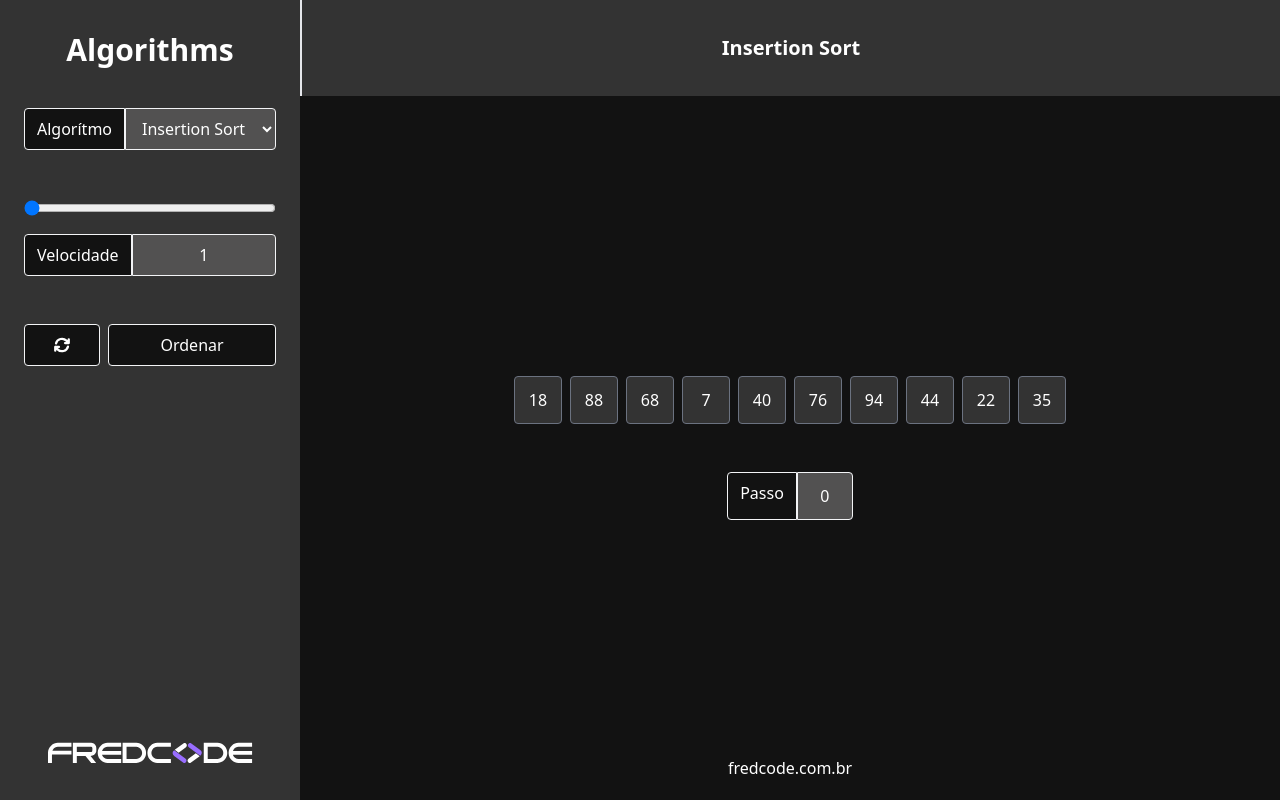
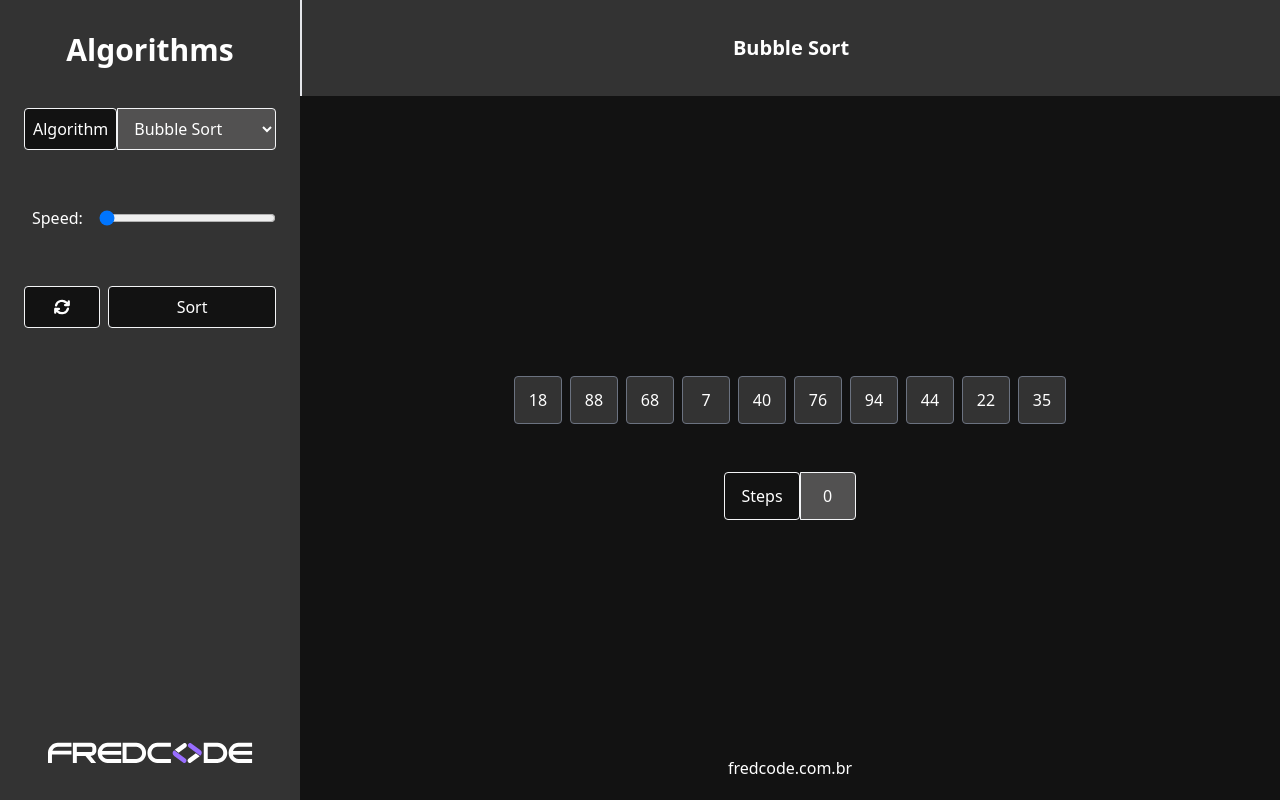
Before and after one commit to fredcode-br/sorting-algorithms, a React (Create React App) app: page / in a window 1280 px wide. Built offline with nearby package versions, Linux system fonts and the light colour scheme; the HTML template or start-up script is replaced by a standard one.

Commit message:
finishing bubble sort annimation

```diff
--- a/src/Types/algorithm.ts
+++ b/src/Types/algorithm.ts
@@ -15,4 +15,6 @@ export type AlgorithmContextType = {
     setSteps: React.Dispatch<React.SetStateAction<number>>;
     speed: number;
     setSpeed: React.Dispatch<React.SetStateAction<number>>;
+    smallest: number;
+    setSmallest: React.Dispatch<React.SetStateAction<number>>;
 };
--- /dev/null
+++ b/src/Types/label.ts
@@ -0,0 +1,6 @@
+export default interface Ilabel {
+    children: React.ReactNode,
+    customClass?: string | undefined,
+    htmlFor: string,
+    status?: boolean
+}
--- a/src/Types/select.ts
+++ b/src/Types/select.ts
@@ -1,5 +1,7 @@
 export default interface Iselect {
     options: { name: string; value: string }[]
     id: string,
+    status?: boolean,
+    customClass?: string | undefined,
     handleSelect: (algorithm?: string) => void
 }
--- /dev/null
+++ b/src/algorithms/QuickSort.tsx
@@ -0,0 +1,101 @@
+import {useEffect } from 'react';
+import { useAlgorithmContext } from "../common/context/Algorithm";
+import { async } from 'q';
+
+const QuickSort = () => {
+    const {
+        numbers,
+        // setNumbers,
+        // setSteps,
+        // speed,
+        actualAlgorithm,
+        sorting,
+        // setSorting
+    } = useAlgorithmContext();
+    let sortedNumbers = [...numbers];
+
+    function sleep(ms: number) {
+        return new Promise(resolve => setTimeout(resolve, ms));
+    }
+
+    const swap = async (arr: number[], i: number, j: number) => {
+      let temp = arr[i];
+      arr[i] = arr[j];
+      arr[j] = temp;
+   }
+
+    const partition = async (values: number[], l: number, r: number, timer: number) => {
+      let pivot = values[r];
+
+      let j = l-1;
+      for(let i = l; i < r; i++){
+         if(values[i]<pivot){
+            j++;
+            swap(values,i,j);
+
+            // document.getElementById(ids[i]).style.transform = `translateX(${i*11}px)`;
+            // document.getElementById(ids[j]).style.transform = `translateX(${j*11}px)`;
+            let numberI = document.getElementById(`${sortedNumbers[i]}`)
+            let numberJ = document.getElementById(`${sortedNumbers[j]}`)
+
+            if (numberI) numberI.style.transform = 'translate(0%, -150%)'
+            if (numberJ) numberJ.style.transform = 'translate(0%, -150%)'
+            await sleep(400)
+
+            if (numberI) numberI.style.transform = 'translateY(0%)'
+            if (numberJ) numberJ.style.transform = 'translateY(0%)'
+            await sleep(400)
+
+         }
+      }
+      swap(values,r,j+1);
+      await sleep(4000)
+
+      let numberR = document.getElementById(`${sortedNumbers[r]}`)
+      let numberJ1 = document.getElementById(`${sortedNumbers[j+1]}`)
+      if (numberR) numberR.style.border = "solid 3px red"
+      if (numberJ1) numberJ1.style.border = "solid 3px red"
+      await sleep(4000)
+
+      if (numberR) numberR.style.border = "solid 1px gray"
+      if (numberJ1) numberJ1.style.border = "solid 1px gray"
+
+      // setTimeout(() => {
+
+        //  document.getElementById(ids[j+1]).childNodes[1].style.backgroundColor = 'black';
+        //  setTimeout(() => {
+            // document.getElementById(ids[j+1]).childNodes[1].style.backgroundColor = myState.color;
+        //  },myState.speed*6-10)
+
+        //  document.getElementById(ids[r]).style.transform = `translateX(${r*11}px)`;
+        //  document.getElementById(ids[j+1]).style.transform = `translateX(${(j+1)*11}px)`;
+
+      // },myState.speed*timer*6);
+      return j+1;
+   }
+
+   const quickSort = async (values: number[], l: number , r: number, timer: number) => {
+      if(l<r){
+         let ind = await partition(values,l,r,timer);
+         quickSort(values,l,ind-1,timer-1);
+         quickSort(values,ind+1,r,timer-1);
+      }
+   }
+
+    const solve = () => {
+      quickSort(sortedNumbers, 0, sortedNumbers.length-1, Math.ceil(Math.log(sortedNumbers.length+1)));
+    }
+
+
+    useEffect(() => {
+      if(actualAlgorithm.value === 'quick'){
+          if(sorting === true)
+            solve()
+       }
+    }, [sorting, actualAlgorithm.value]);
+
+    return <></>
+}
+
+
+export default QuickSort
--- a/src/common/context/Algorithm.tsx
+++ b/src/common/context/Algorithm.tsx
@@ -22,7 +22,9 @@ const DEFAUL_VALUE = {
     steps: 0,
     setSteps: () => {},
     speed: 1000,
-    setSpeed: () => {}
+    setSpeed: () => {},
+    smallest: 0,
+    setSmallest: () => {}
 };
 
 function generateRandomNumbers(): number[] {
@@ -41,16 +43,17 @@ AlgorithmContext.displayName = "Algorítmo";
 
 export const AlgorithmProvider = ({ children }: Props) => {
     const algorithms: IAlgorithmContext[] = [
+        {name: 'Bubble Sort', value: 'bubble'},
         {name: 'Insertion Sort', value: 'insertion'},
-        {name: 'Bubble Sort', value: 'bubble'},
         {name: 'Selection Sort', value: 'selection'},
-        {name: 'Quick Sort', value: 'quick'}
+        // {name: 'Quick Sort', value: 'quick'},
     ];
     const [ actualAlgorithm, setActualAlgorithm ] = useState<IAlgorithmContext>(algorithms[0]);
     const [ numbers, setNumbers ] = useState<number[]>(generateRandomNumbers);
     const [ sorting, setSorting ] = useState<boolean>(false);
     const [ steps, setSteps ] = useState<number>(0);
-    const [ speed, setSpeed ] = useState<number>(1000)
+    const [ speed, setSpeed ] = useState<number>(1000);
+    const [ smallest, setSmallest  ] = useState<number>(0)
 
     return (
         <AlgorithmContext.Provider value={{
@@ -64,7 +67,9 @@ export const AlgorithmProvider = ({ children }: Props) => {
             steps,
             setSteps,
             speed,
-            setSpeed
+            setSpeed,
+            smallest,
+            setSmallest
         }}>
             { children }
         </AlgorithmContext.Provider>
@@ -83,7 +88,9 @@ export const useAlgorithmContext = () => {
         steps,
         setSteps,
         speed,
-        setSpeed
+        setSpeed,
+        smallest,
+        setSmallest
     } = useContext(AlgorithmContext);
 
     function selectAlgorithmn(value: string) {
@@ -99,10 +106,6 @@ export const useAlgorithmContext = () => {
         setSorting(false)
         setNumbers(generateRandomNumbers)
         setSteps(0)
-    }
-
-    function stop() {
-        setSorting(false)
     }
 
     useEffect(() => {
@@ -122,10 +125,11 @@ export const useAlgorithmContext = () => {
         steps,
         setSteps,
         reset,
-        stop,
         speed,
         setSpeed,
         sorting,
-        setSorting
+        setSorting,
+        smallest,
+        setSmallest
     }
 }
--- a/src/components/Content/index.tsx
+++ b/src/components/Content/index.tsx
@@ -3,9 +3,11 @@ import { useAlgorithmContext } from "../../common/context/Algorithm";
 import BubbleSort from "../../algorithms/BubbleSort";
 import InsertionSort from "../../algorithms/InsertionSort";
 import SelectionSort from "../../algorithms/SelectionSort";
+import Label from "../Label";
+// import QuickSort from "../../algorithms/QuickSort";
 
 const Content = () => {
-    const { numbers, steps, actualAlgorithm } = useAlgorithmContext();
+    const { numbers, steps, actualAlgorithm, smallest } = useAlgorithmContext();
 
     return (
         <div className="flex flex-col justify-center items-center relative gap-2 bg-dark-100 text-white" style={{ gridArea: 'CT', height: '88vh'}}>
@@ -14,8 +16,9 @@ const Content = () => {
                 className="flex"
             >
                 <BubbleSort />
+                <SelectionSort />
                 <InsertionSort />
-                <SelectionSort />
+                {/* <QuickSort /> */}
 
                 {numbers.map((number) => (
                     <li
@@ -29,24 +32,25 @@ const Content = () => {
                 ))}
             </ul>
             <div className="flex gap-5">
-                <div className="flex pt-10">
-                    <label
-                        className="bg-dark-100  text-white border border-gray-100 rounded-l px-3 py-2"
-                        htmlFor="speed">
-                        Passo
-                    </label>
-                    <p  className="grid place-items-center bg-dark-300 text-white border border-gray-100 px-3 py-2 rounded-r w-14 h-12">
-                        { steps }
+                <div id="smaller-div" className="hidden pt-10 ">
+                    <Label
+                        customClass="grid place-items-center px-4 py-0"
+                        htmlFor="steps"
+                    >
+                        Smallest
+                    </Label>
+                    <p id="steps" className="grid place-items-center bg-dark-300 text-white border border-gray-100 px-3 py-2 rounded-r w-14 h-12">
+                        { smallest }
                     </p>
                 </div>
-
-                <div id="smaller-div" className="hidden pt-10 ">
-                    <label
-                        className="bg-dark-100  text-white border border-gray-100 rounded-l px-3 py-2"
-                        htmlFor="speed">
-                        Menor número
-                    </label>
-                    <p  className="grid place-items-center bg-dark-300 text-white border border-gray-100 px-3 py-2 rounded-r w-14 h-12">
+                <div className="flex pt-10">
+                    <Label
+                        customClass="grid place-items-center px-4 py-0"
+                        htmlFor="steps"
+                    >
+                        Steps
+                    </Label>
+                    <p id="steps" className="grid place-items-center bg-dark-300 text-white border border-gray-100 px-3 py-2 rounded-r w-14 h-12">
                         { steps }
                     </p>
                 </div>
--- a/src/components/Form/index.tsx
+++ b/src/components/Form/index.tsx
@@ -2,28 +2,40 @@ import Button from "../Button";
 import Select from "../Select";
 import IconReset from "./reset.svg"
 import { useAlgorithmContext } from "../../common/context/Algorithm";
+import Label from "../Label";
 
 const Form = () => {
 
-    const { algorithms, selectAlgorithmn, sort, reset, stop, speed, setSpeed, sorting} = useAlgorithmContext();
+    const { algorithms, selectAlgorithmn, sort, reset, setSpeed, sorting} = useAlgorithmContext();
 
     return (
         <div className="w-full">
             <h2 className="pb-10 font-bold text-3xl">Algorithms</h2>
             <form className="flex flex-col items-center gap-12">
                 <div className="flex w-full">
-                <label
-                    className="bg-dark-100 text-white border border-gray-100 rounded-l px-3 py-2"
-                    htmlFor="algorithm">
-                    Algorítmo
-                </label>
+                    <Label
+                        customClass="w-2/5"
+                        htmlFor="algorithm"
+                        status={sorting}
+                    >
+                        Algorithm
+                    </Label>
                     <Select
+                        customClass="w-3/5"
+                        status={sorting}
                         id="algorithm"
                         options={algorithms}
                         handleSelect={(value = "") => selectAlgorithmn(value)}
                     />
                 </div>
-                <div className="w-full">
+                <div className="flex w-full">
+                    <Label
+                        customClass="bg-transparent border-none rounded px-0 py-0 me-2"
+                        htmlFor="speed"
+                        status={sorting}
+                    >
+                        Speed:
+                    </Label>
                     <input
                         disabled={sorting}
                         className="w-full"
@@ -35,16 +47,7 @@ const Form = () => {
                         max="5000"
                         onChange={event => setSpeed(Number(event.target.value))}
                     />
-                    <div className="flex w-full pt-3">
-                        <label
-                            className="bg-dark-100  text-white border border-gray-100 rounded-l px-3 py-2"
-                            htmlFor="speed">
-                            Velocidade
-                        </label>
-                        <p className="w-full bg-dark-300 text-white border border-gray-100 px-3 py-2 rounded-r">
-                            {(Number(speed))*0.001}
-                        </p>
-                    </div>
+
                 </div>
                 <div className="flex gap-2 w-full">
                     <Button
@@ -64,7 +67,7 @@ const Form = () => {
                         handleClick={() => sort()}
                         status={sorting}
                     >
-                        Ordenar
+                        Sort
                     </Button>
                 </div>
             </form>
--- /dev/null
+++ b/src/components/Label/index.tsx
@@ -0,0 +1,19 @@
+import Ilabel from "../../Types/label";
+
+const Label = ({children, customClass, htmlFor, status}  : Ilabel ) => {
+    let disabled = ""
+    if( status === true ) {
+        disabled= "bg-dark-200 opacity-25";
+    }
+
+    return (
+        <label
+            htmlFor={htmlFor}
+            className={"bg-dark-100 text-white border border-gray-100 rounded px-2 py-2 "+customClass+" "+disabled}
+        >
+            {children}
+        </label>
+    )
+};
+
+export default Label
--- a/src/components/Select/index.tsx
+++ b/src/components/Select/index.tsx
@@ -1,6 +1,6 @@
 import Iselect from "../../Types/select"
 
-const Select = ({options, id, handleSelect} : Iselect) => {
+const Select = ({options, id, handleSelect, status, customClass} : Iselect) => {
 
     function select(event: React.ChangeEvent<HTMLSelectElement>) {
         event.preventDefault()
@@ -12,8 +12,8 @@ const Select = ({options, id, handleSelect} : Iselect) => {
 
         <select
             onChange={select}
-
-            className="w-full bg-dark-300 dark:bg-fredcode-100  text-white border border-gray-100 hover:bg-dark-200 hover:dark:bg-fredcode-200 px-3 py-2 rounded-r"
+            disabled={status}
+            className={"w-full bg-dark-300 dark:bg-fredcode-100  text-white border border-gray-100 hover:bg-dark-200 disabled:bg-dark-200 disabled:opacity-25 px-3 py-2 rounded-r "+customClass}
             id={id}
         >
             {options.map((option, index) => (
```
Also changed, not shown: src/algorithms/BubbleSort.tsx (+39 -10 lines), src/algorithms/InsertionSort.tsx (+40 -32 lines), src/algorithms/SelectionSort.tsx (+23 -11 lines). Lines whose indentation alone changed are shown as unchanged.
